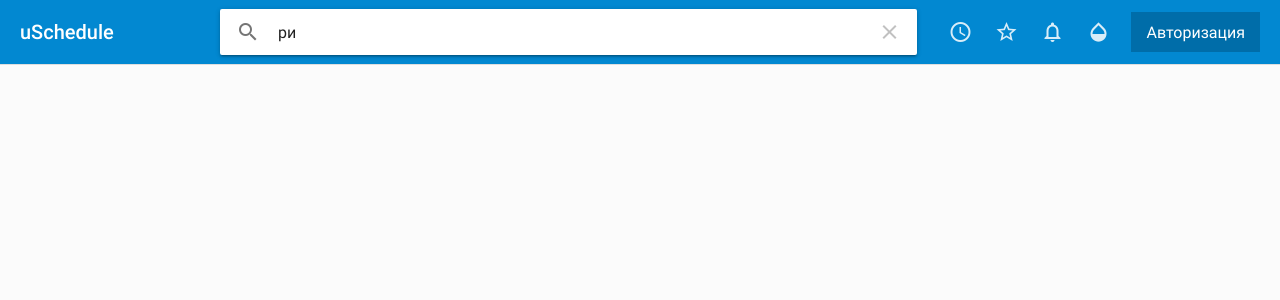
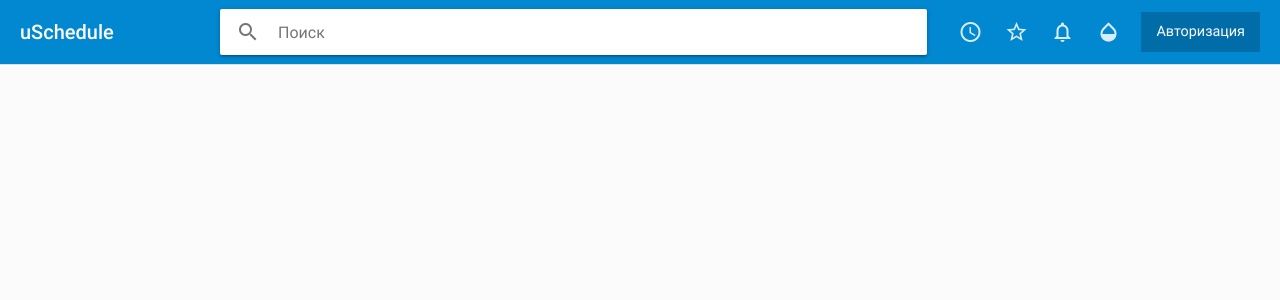
Before and after one commit to oleksiikhr/uSchedule-frontend, a Vue app: page /#/ in a window 1280 px wide. Shown: the top 300 px of the page. Built offline with nearby package versions, Linux system fonts and the light colour scheme.

Commit message:
Improved navbar (+ lost focus search). Improved filterSections. Small correct Search.vue

```diff
--- a/src/components/header/Navbar.vue
+++ b/src/components/header/Navbar.vue
@@ -1,34 +1,34 @@
 <template>
   <div :class="'toolbar ' + theme">
-    <router-link to="/" class="logo">
+    <a @click="go('/')" class="logo">
       <!-- TODO LOGO (img, svg) -->
       <!-- TODO Animate* on hover -->
       uSchedule
-    </router-link>
+    </a>
     <search />
 
     <div class="right">
-      <router-link to="/schedule" class="h-btn-icon">
+      <button @click="go('/schedule')" class="h-btn-icon btn">
         <i class="material-icons">schedule</i>
-      </router-link>
+      </button>
       <!-- TODO FIXME if auth && admin (Admin page) -->
-      <router-link to="/admin" class="h-btn-icon">
+      <button @click="go('/admin')" class="h-btn-icon btn">
         <i class="material-icons">star_border</i>
-      </router-link>
+      </button>
       <!-- TODO FIXME if auth (User panel) -->
       <!-- TODO Component -->
 
       <!-- TODO FIXME if auth (Notifications) + drop-down box* -->
-      <router-link to="/notifications" class="h-btn-icon">
+      <button @click="go('/')" class="h-btn-icon btn">
         <i class="material-icons">notifications_none</i>
-      </router-link>
-      <button @click="changeDarkTheme()" class="h-btn-icon">
+      </button>
+      <button @click="changeDarkTheme()" class="h-btn-icon btn">
         <i class="material-icons">opacity</i>
       </button>
       <!-- TODO FIXME if not auth -->
-      <router-link to="/login" class="h-btn">
+      <button @click="go('/login')" class="h-btn btn">
         Авторизация
-      </router-link>
+      </button>
 
       <!-- TODO If auth - Admin panel (icon) -->
       <!-- TODO If auth - User panel -->
@@ -52,6 +52,13 @@ export default {
   methods: {
     changeDarkTheme () {
       this.$store.commit('CHANGE_DARK_THEME')
+    },
+    changeFocusSearch (bool) {
+      this.$store.commit('SET_FOCUS_SEARCH', bool)
+    },
+    go (to) {
+      this.changeFocusSearch(false)
+      this.$router.push(to)
     }
   }
 }
@@ -74,8 +81,10 @@ export default {
   font-weight: 500;
   color: #fff;
   text-decoration: none !important;
+  cursor: pointer;
   &:hover {
     color: #fff;
+    opacity: .7;
   }
 }
 
@@ -84,16 +93,24 @@ export default {
   margin-left: 20px;
 }
 
-.h-btn {
+.btn {
   display: flex;
   align-items: center;
   justify-content: center;
+  border: 0;
+  outline: 0;
+  line-height: 0;
+  transition: .3s;
+  text-decoration: none;
+  cursor: pointer;
+  font-size: .9rem;
+}
+
+.h-btn {
   padding: 0 15px;
   margin-left: 10px;
   background: #006da9;
   color: #fff;
-  text-decoration: none;
-  transition: .3s;
   &:hover {
     background: #fff;
     color: #333;
@@ -101,21 +118,12 @@ export default {
 }
 
 .h-btn-icon {
-  display: flex;
-  align-items: center;
-  justify-content: center;
   padding: 0;
-  border: 0;
   background: 0;
   height: 40px;
   width: 40px;
-  cursor: pointer;
-  text-decoration: none;
   color: rgba(255, 255, 255, .85);
-  outline: 0;
   margin: 0 3px;
-  transition: .3s;
-  line-height: 0;
   &:hover {
     color: #fff;
   }
--- a/src/components/header/Search.vue
+++ b/src/components/header/Search.vue
@@ -20,7 +20,7 @@ export default {
   },
   data () {
     return {
-      input: 'ри'
+      input: ''
     }
   },
   computed: {
--- a/src/components/header/SearchResult.vue
+++ b/src/components/header/SearchResult.vue
@@ -11,7 +11,7 @@
       </div>
       <div class="right">
         <!--TODO has access-->
-        <div class="r-items" v-for="(item, i) in filterSectionsSite" :key="i" v-if="item.items.length > 0">
+        <div class="r-items" v-for="(item, i) in filterSections" :key="i" v-if="item.items.length > 0">
           <span class="title">{{ item.name }}</span>
           <div class="item" v-for="(sub, j) in item.items" :key="j">
             <a v-if="sub.link" @click.prevent="go(sub.link)">{{ sub.name }}</a>
@@ -37,18 +37,19 @@ export default {
     theme () {
       return this.$store.state.template.theme
     },
-    filterSectionsSite () {
+    filterSections () {
       let search = this.search
 
       if (!search) {
         return sections.items
       }
 
-      // Lost references
-      let res = JSON.parse(JSON.stringify(sections.items))
+      let res = []
       search = search.toLocaleLowerCase().trim()
 
-      for (let [i, item] of res.entries()) {
+      for (let [i, item] of sections.items.entries()) {
+        res[i] = {}
+        res[i].name = item.name
         res[i].items = item.items.filter(section => {
           if (section.name.toLowerCase().indexOf(search) !== -1) {
             return section
```
